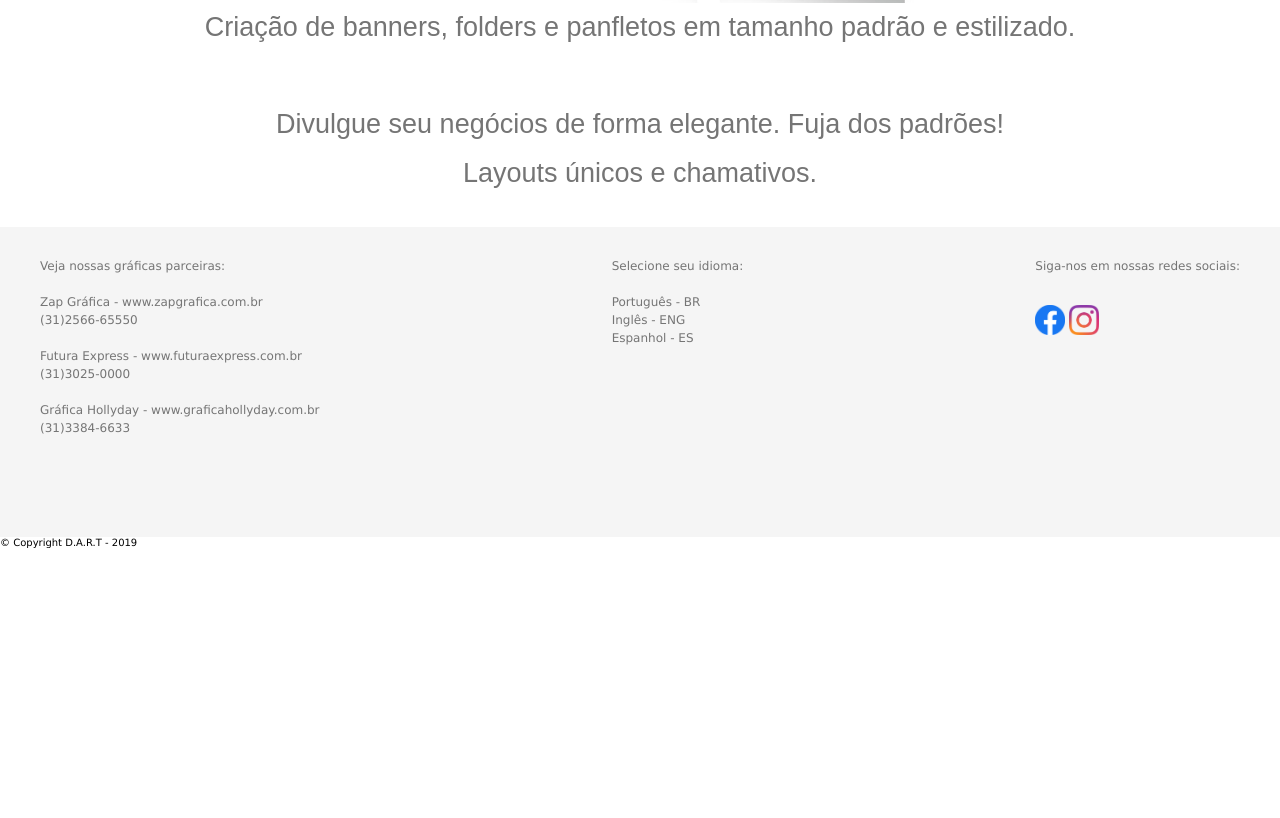
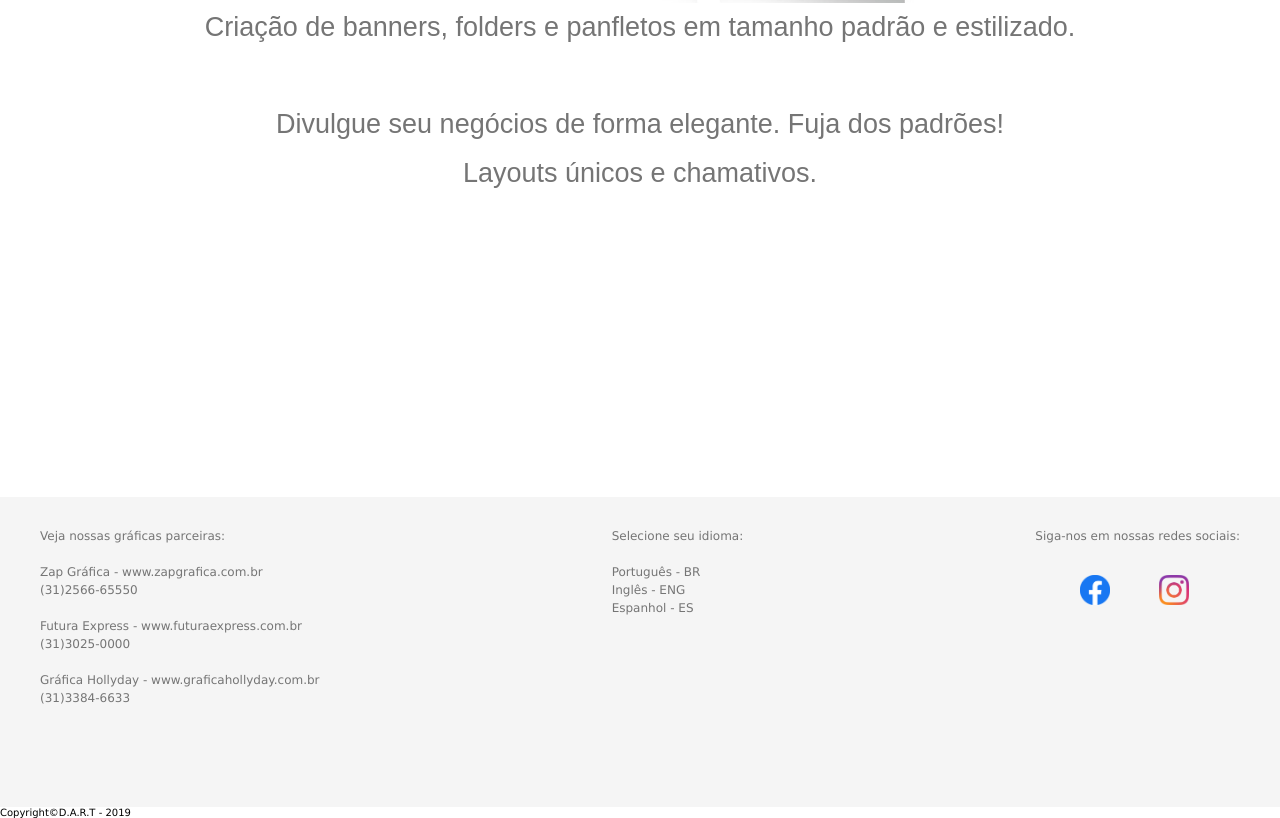
Before and after one commit to guhlemos/Educodar, a plain HTML site: page EduCodar projetos/portifolio_index.html in a window 1280 px wide. Shown: the part 5127-5945 px from the top of the page. Before the commit the page ends 5675 px from the top, so only its background shows below. Drawn offline with Linux system fonts and the light colour scheme.

Commit message:
Adição de imagens de redes sociais e copyright.

```diff
--- a/EduCodar projetos/css/style_index.css
+++ b/EduCodar projetos/css/style_index.css
@@ -120,7 +120,7 @@
 .end{
     display: flex;
     justify-content: space-between;
-    margin-top: 30px;
+    margin-top: 300px;
     padding: 30px 40px;
     background-color: #f5f5f5;
     width: auto;
@@ -137,12 +137,15 @@
 }
 
 .network{
+    margin-left: 45px;
     padding-top: 30px;
     width: 30px;
     height: 30px;
 }
 
 .footer{
-    font-family: 'Lucida Sans', 'Lucida Sans Regular', 'Lucida Grande', 'Lucida Sans Unicode', Geneva, Verdana, sans-serif;
+    display: flex;
+    flex-direction: column;
+    font-family: 'Lucida Sans', 'Lucida Sans Regular', 'Lucida Grande', 'Lucida Sans Unicode', Verdana, sans-serif;
     font-size: 10px;
 }
--- a/EduCodar projetos/portifolio_index.html
+++ b/EduCodar projetos/portifolio_index.html
@@ -103,9 +103,11 @@
 			<img src="img/instagram.png" alt="logomarca do Instagram" class="network">
 		</p>
 	</div>
-	<footer class="footer">
-		<p> &copy; Copyright D.A.R.T - 2019</p>
-	</footer>
+	<div class="footer">
+		<footer>
+			Copyright&copy;D.A.R.T - 2019
+		</footer>
+	</div>
 
 </body>
 </html>
```
